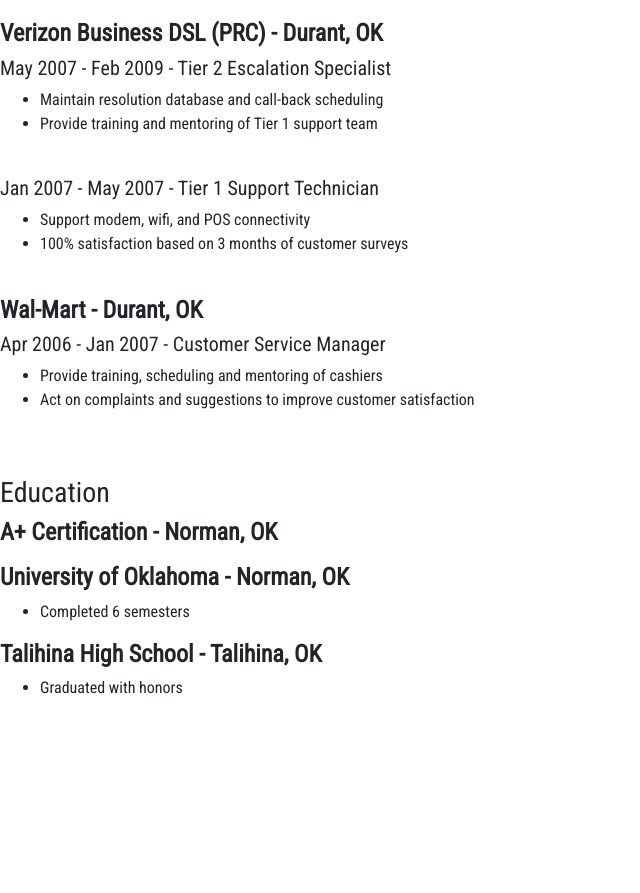
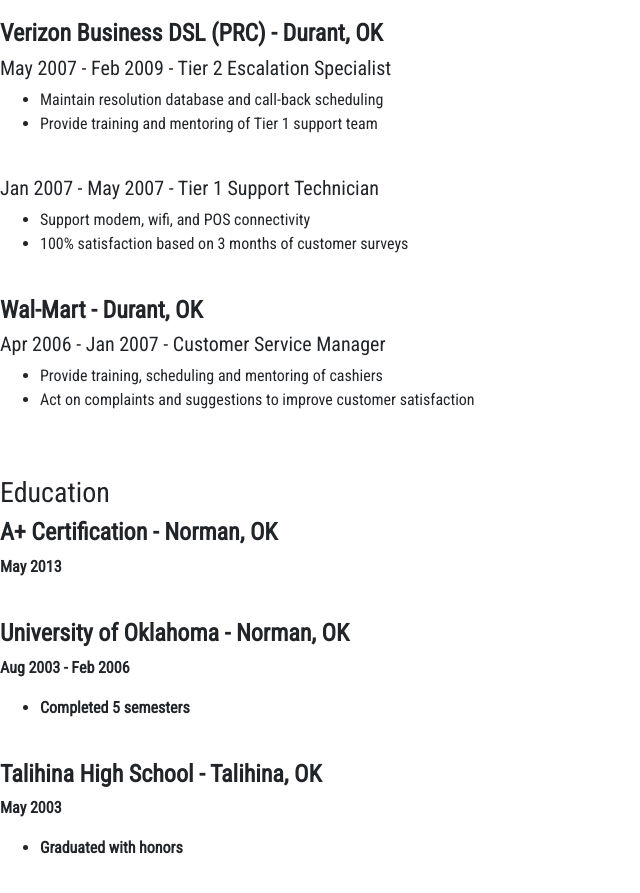
Before and after one commit to USA-RedDragon/usa-reddragon.github.io, a Jekyll site: the page built from raw.html, in a window 1280 px wide and 900 px high, scrolled down 1162 px. Shown: the top 893 px of the window, without its empty margins (0-640 px from the left). Built offline with Jekyll 4.4.1, drawn with Linux system fonts in a browser that asks for light colours; nearby versions of some CDN libraries; before the commit the page ends 1878 px from its top, so only the background shows below that.

Commit message:
Minor adjustments

```diff
--- a/_data/schools.json
+++ b/_data/schools.json
@@ -12,7 +12,7 @@
     "image": "/assets/images/schools/ou.jpg",
     "url": "http://www.ou.edu/web/about_ou.html",
     "points": [
-      "Completed 6 semesters"
+      "Completed 5 semesters"
     ]
   },{
     "name": "Talihina High School",
--- a/raw.html
+++ b/raw.html
@@ -8,6 +8,7 @@
 link: https://joematthews.github.io/resume
 source: https://github.com/joematthews/resume
 ---
+<!-- Raw format of resume for easier printing -->
 <div>
   <h1>{{ page.author }}</h1>
   <h5>{{ page.subtitle }}</h5>
@@ -48,15 +49,13 @@
   <br/>
   <h3>Education</h3>
   {% for school in site.data.schools %}
-  <h4><strong>{{ school.name }} - {{ school.location }}&nbsp;{{ schoo.dates }}</strong></h4>
-    {% if school.points.size != 0 %}
+  <h4><strong>{{ school.name }} - {{ school.location }}</h4>
+    <p>{{ school.dates }}</p>
     <ul>
-    {% endif %}
     {% for point in school.points %}
     <li>{{ point }}</li>
     {% endfor %}
-    {% if school.points.size != 0 %}
     </ul>
-    {% endif %}
+    <br/>
   {% endfor %}
 </div>
```
